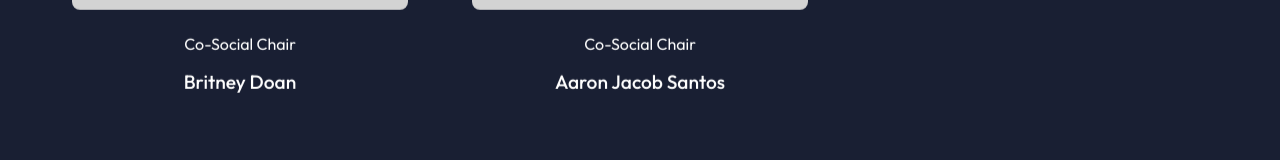
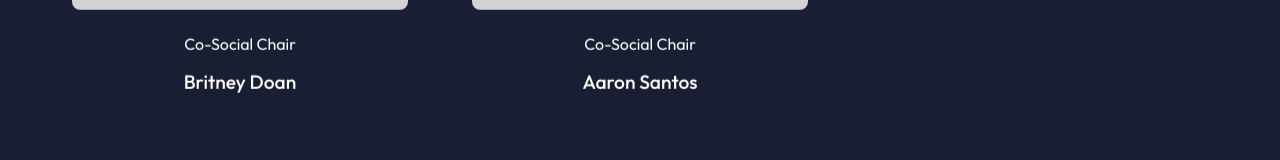
Before and after one commit to simrazargar/ktp-website-2026, a React (Vite) app: page /e-board in a window 1280 px wide. Shown: the part 2751-2911 px from the top of the page. Built offline with nearby package versions, Linux system fonts and the light colour scheme.

Commit message:
Update Eboard.jsx

```diff
--- a/src/pages/Eboard.jsx
+++ b/src/pages/Eboard.jsx
@@ -62,7 +62,7 @@ function Eboard() {
     },
     {
       role: 'Co-Social Chair',
-      name: 'Aaron Jacob Santos'
+      name: 'Aaron Santos'
     }
   ]
 
```
